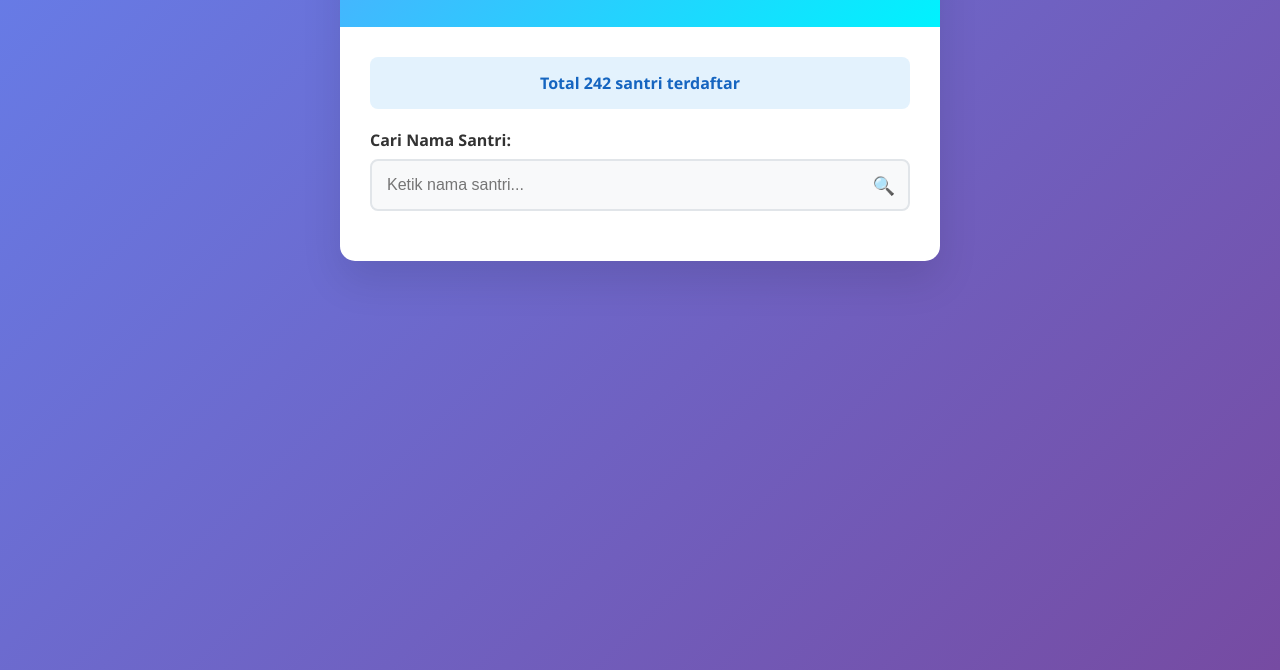
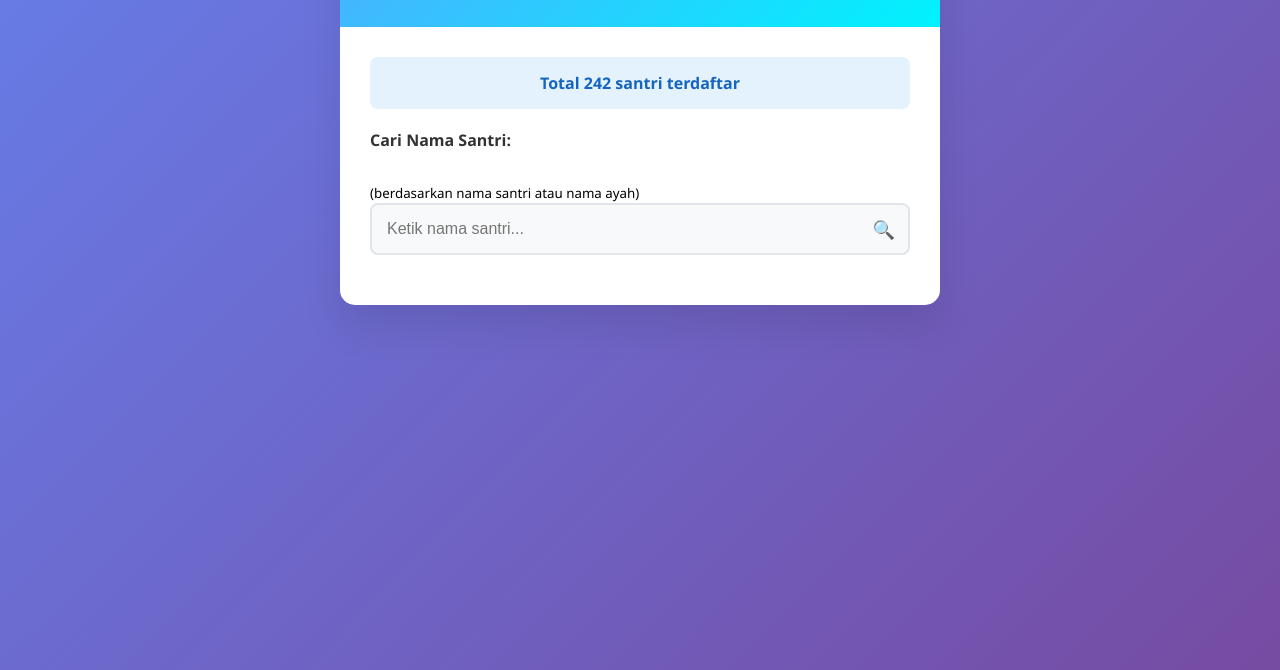
Before and after one commit to sisinfo2026/santri-search, a plain HTML site: page index.html in a window 1280 px wide. Shown: the part 130-800 px from the top of the page. Drawn offline with Linux system fonts and the light colour scheme.

Commit message:
Update index.html small

```diff
--- a/index.html
+++ b/index.html
@@ -251,7 +251,8 @@
             </div>
 
             <div class="form-group">
-                <label for="searchInput">Cari Nama Santri:</label>
+                <label for="searchInput">Cari Nama Santri:</label><br>
+				<small>(berdasarkan nama santri atau nama ayah)</small>
                 <div class="search-container">
                     <input type="text" id="searchInput" class="search-input" placeholder="Ketik nama santri..." autocomplete="off">
                     <span class="search-icon">🔍</span>
```
